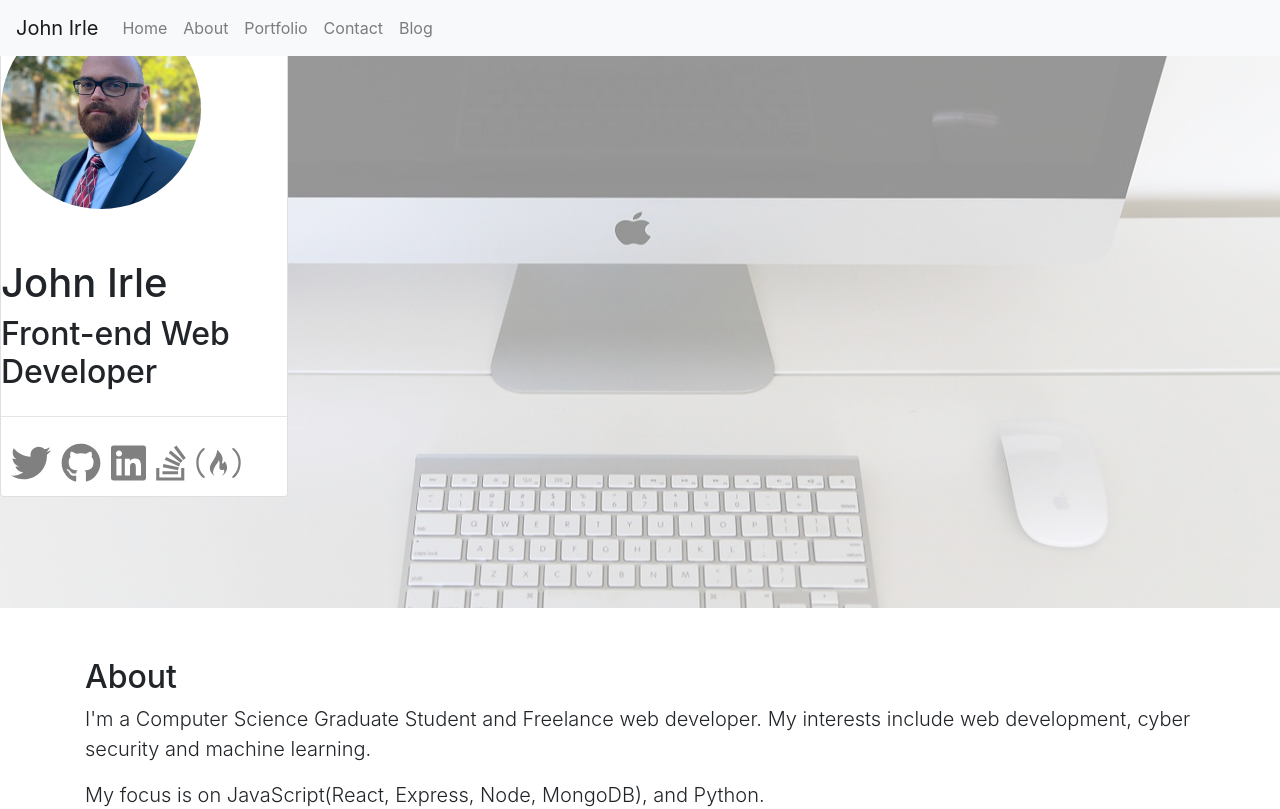
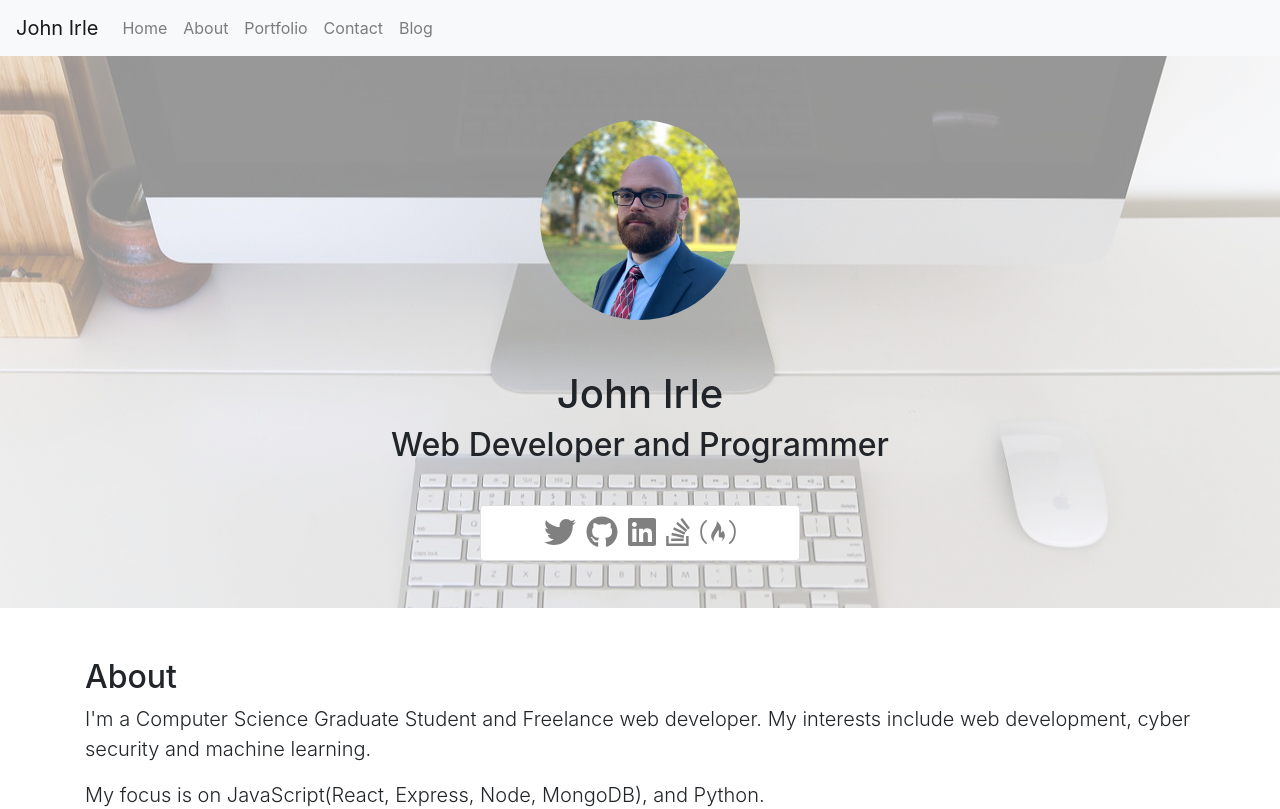
Before and after one commit to JohnIrle/Portfolio, a React (Create React App) app: page / in a window 1280 px wide. Shown: the top 809 px of the page. Built offline with nearby package versions, Linux system fonts and the light colour scheme.

Commit message:
Remove styles, Add card, Add inline styles.

```diff
--- a/src/components/Home.js
+++ b/src/components/Home.js
@@ -1,22 +1,19 @@
 import React from 'react';
-import { Card } from "react-bootstrap";
 import JohnIrle from "../resources/img/blazer.jpg";
 import SocialIcons from "./SocialIcons";
+import { Card } from 'react-bootstrap';
 
 function Home(props) {
   return (
-    <section id="home" classNameName="home">
-      <div className="text-vcenter">
-        <div className="lead">
-          <Card style={{ width: '18rem' }}>
-            <img className="profile-image" src={JohnIrle} alt="John Irle" />
-            <h1>John Irle</h1>
-            <h2>Front-end Web Developer</h2>
-            <hr />
-
-            <SocialIcons />
-          </Card>
-        </div>
+    <section id="home" className="home">
+      <div style={{ textAlign: "center", display: "flex", flexDirection: "column", justifyContent: "center", alignItems: "center", paddingTop: "14vh" }}>
+        <img className="profile-image" src={JohnIrle} alt="John Irle" />
+        <h1>John Irle</h1>
+        <h2>Web Developer and Programmer</h2>
+        <hr />
+        <Card style={{ width: "20rem", margin: "auto" }}>
+          <SocialIcons />
+        </Card>
       </div>
     </section >
   )
```
